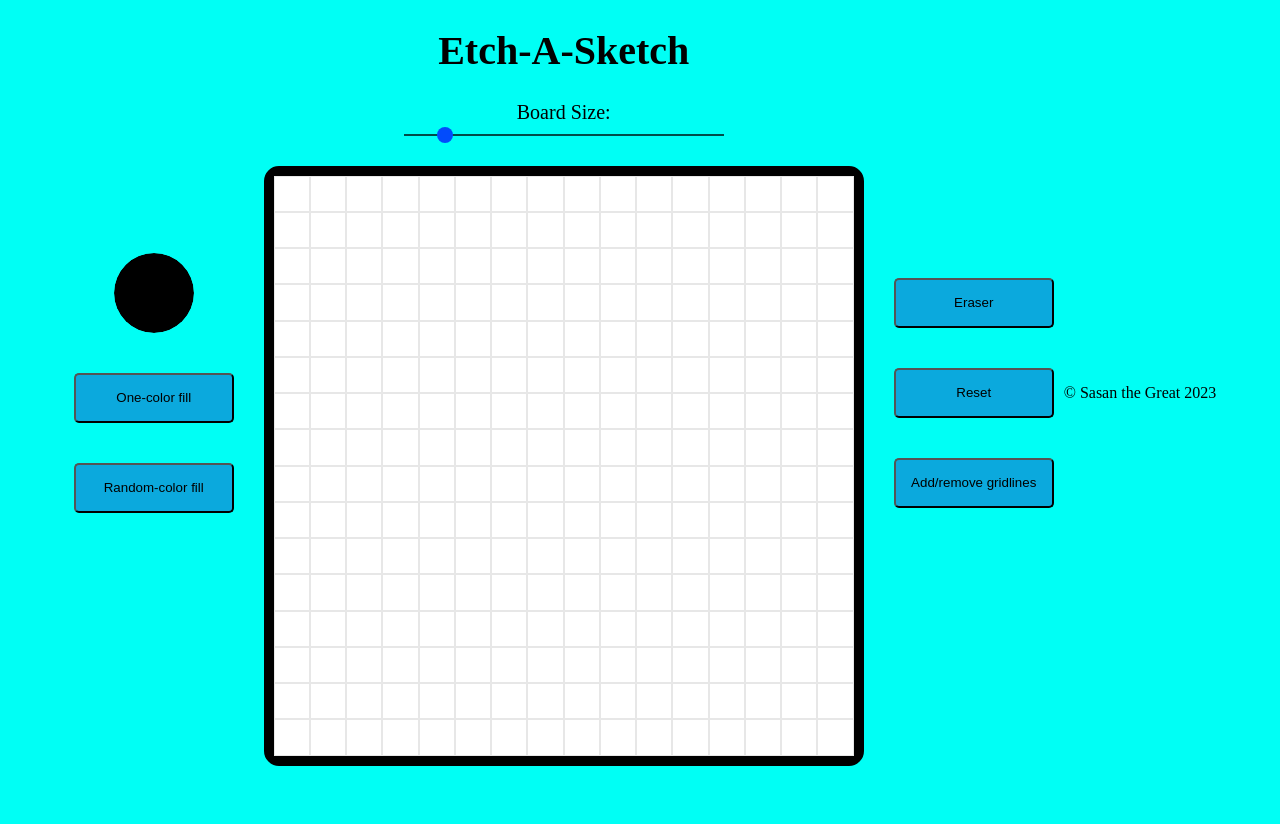
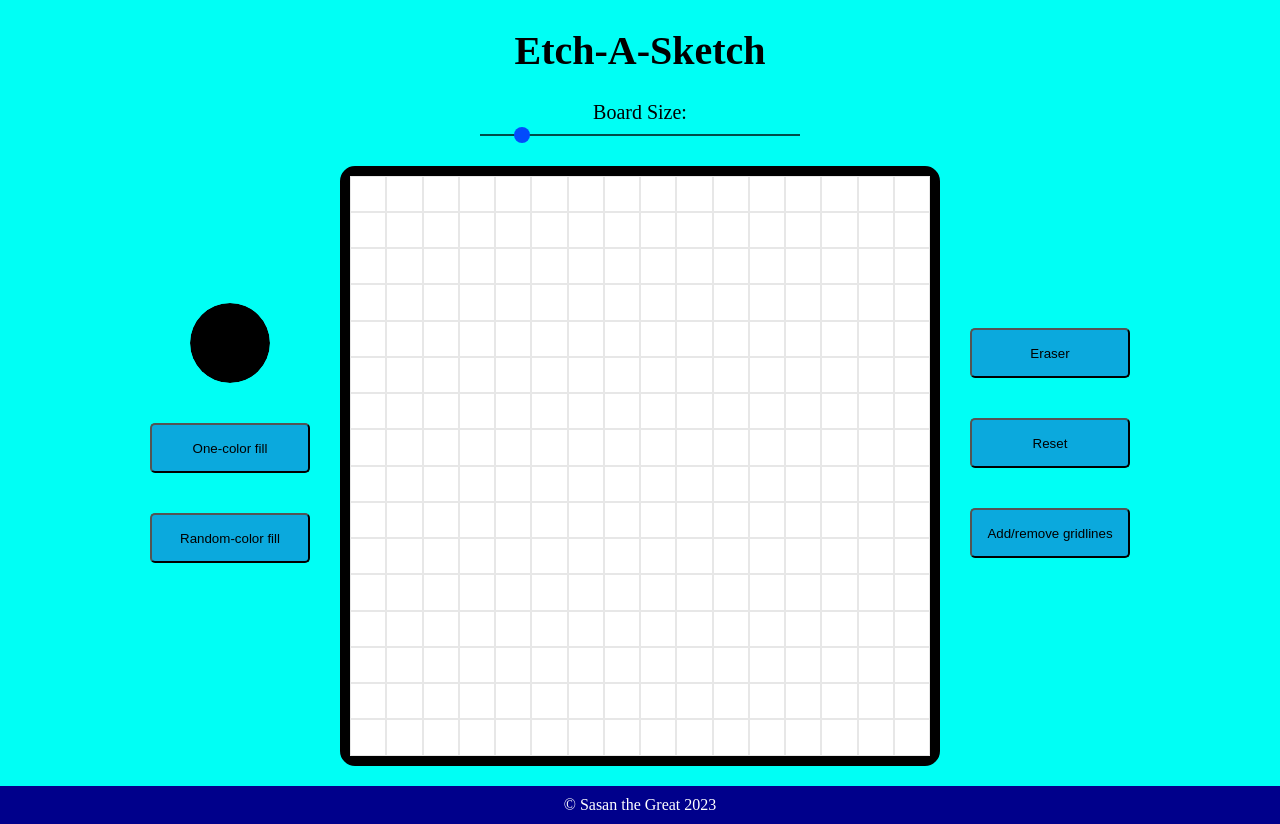
Before and after one commit to SasanTazayoni/Etch-a-Sketch, a plain HTML site: page index.html in a window 1280 px wide. Before the commit the page ends 800 px from the top, so only its background shows below. Drawn offline with Linux system fonts and the light colour scheme.

Commit message:
footer fixed

```diff
--- a/index.html
+++ b/index.html
@@ -9,13 +9,16 @@
     <script src="script.js" defer></script>
 </head>
 <body>
+    <header>
+        <h1 class="title">Etch-A-Sketch</h1>
+    </header>
+    <main>
         <div class="left-menu">
             <input type="color" class="color-picker" data-color>
             <button class="btn" data-filler>One-color fill</button>
             <button class="btn" data-random-color>Random-color fill</button>
         </div>
         <div class="board-content">
-        <h1 class="title">Etch-A-Sketch</h1>
             <label for="board-size">Board Size:</label>
             <input type="range" min="10" max="100" value="20" title="16 x 16" data-board-size>
             <div class="board" data-board></div>
@@ -25,6 +28,7 @@
             <button class="btn" data-reset>Reset</button>
             <button class="btn" data-gridline>Add/remove gridlines</button>
         </div>
+    </main>
     <footer>
         &copy; Sasan the Great 2023</a>
     </footer>
--- a/styles.css
+++ b/styles.css
@@ -5,16 +5,21 @@
 }
 
 body {
-    display: flex;
     padding: 0;
     margin: 0;
     background: #00fff5;
+}
+
+main {
+    display: flex;
+    flex-direction: row;
     justify-content: center;
     align-items: center;
 }
 
 .title {
     font-size: 40px;
+    text-align: center;
 }
 
 label {
@@ -123,3 +128,11 @@ input[type="color"] {
 input[type="color"]:hover {
     transform: scale(1.1);
 }
+
+footer {
+    background-color: darkblue;
+    color: white;
+    margin-top: auto;
+    padding: 10px 0;
+    text-align: center;
+}
```
Lines whose indentation alone changed are shown as unchanged.
